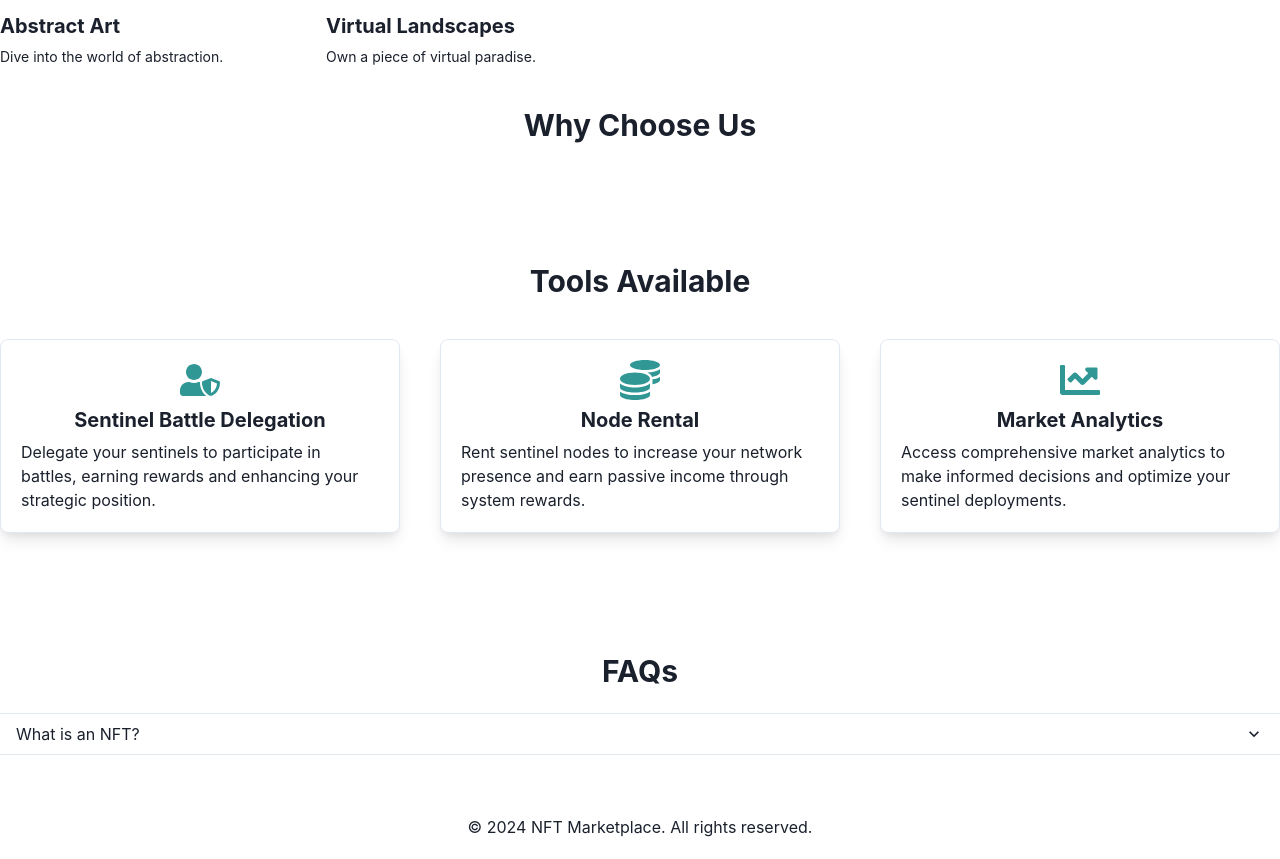
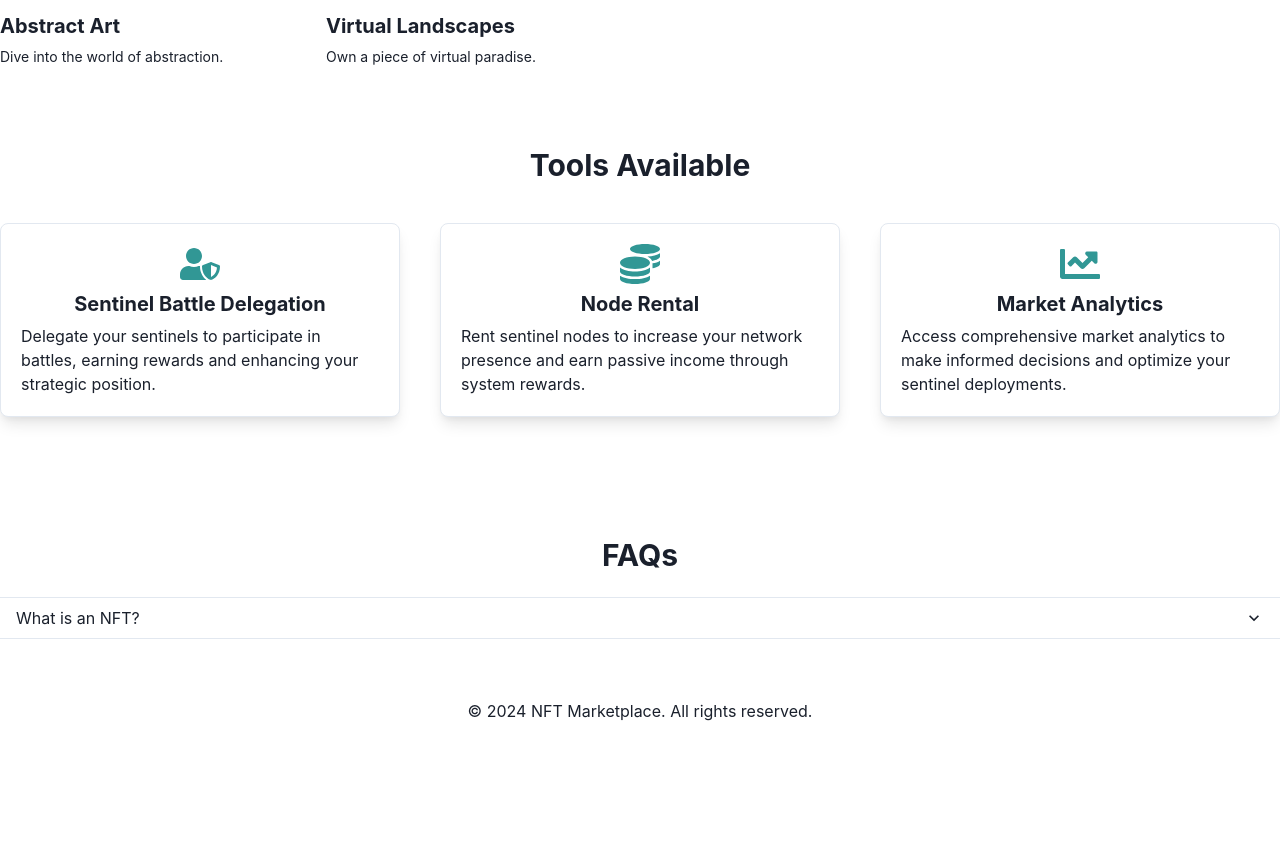
Before and after one commit to ByAziX/Nextjs-Website, a Next.js app: page / in a window 1280 px wide. Shown: the part 1236-2095 px from the top of the page. After the commit the page ends 1979 px from the top, so only its background shows below. Built offline with nearby package versions, Linux system fonts and the light colour scheme.

Commit message:
amélioration UI

```diff
--- a/src/pages/index.tsx
+++ b/src/pages/index.tsx
@@ -192,7 +192,6 @@ const IndexPage = () => {
       </Grid>
 
       {/* Site Features */}
-      <Heading size="lg" textAlign="center" my={10}>Why Choose Us</Heading>
       <SiteTools />
 
 
```
